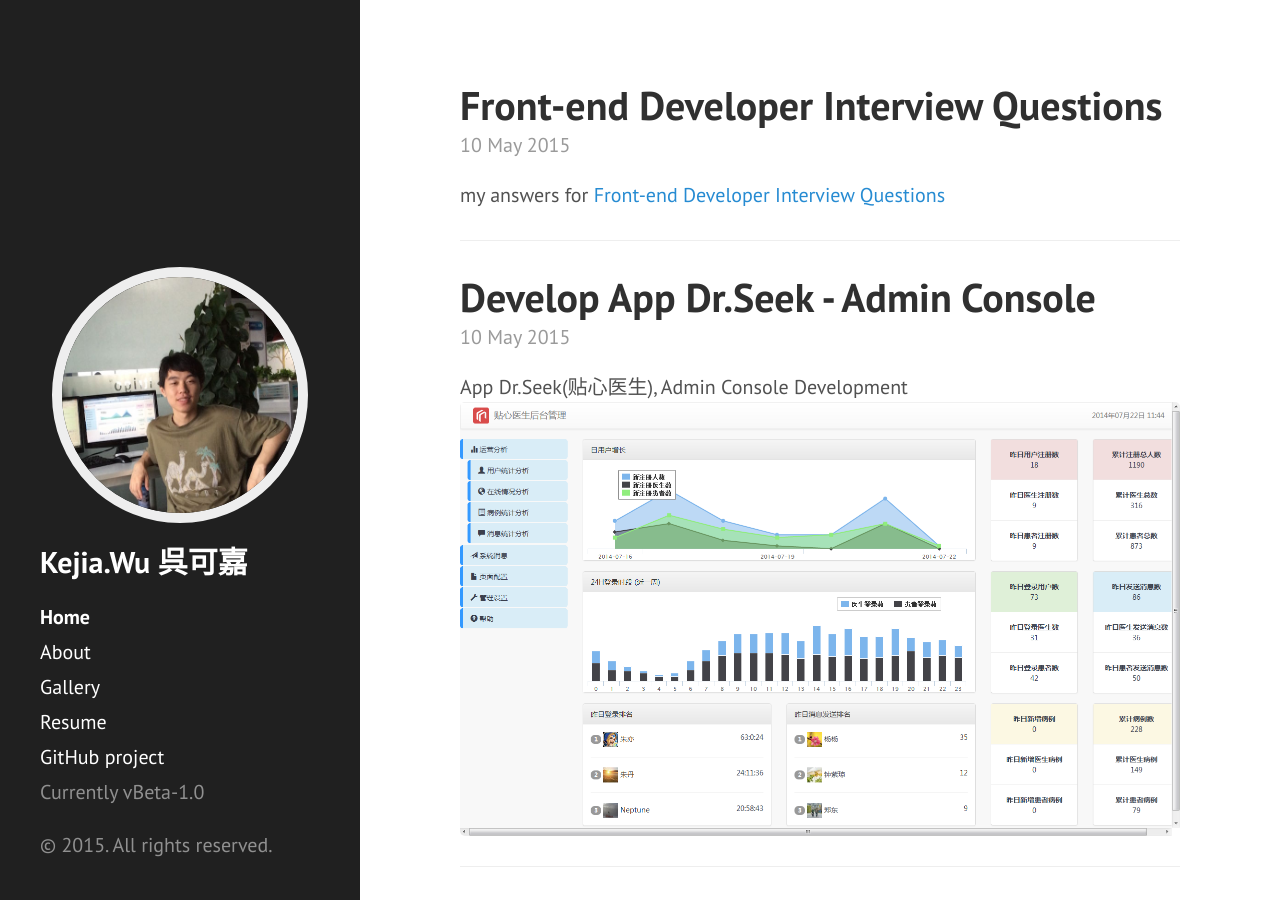
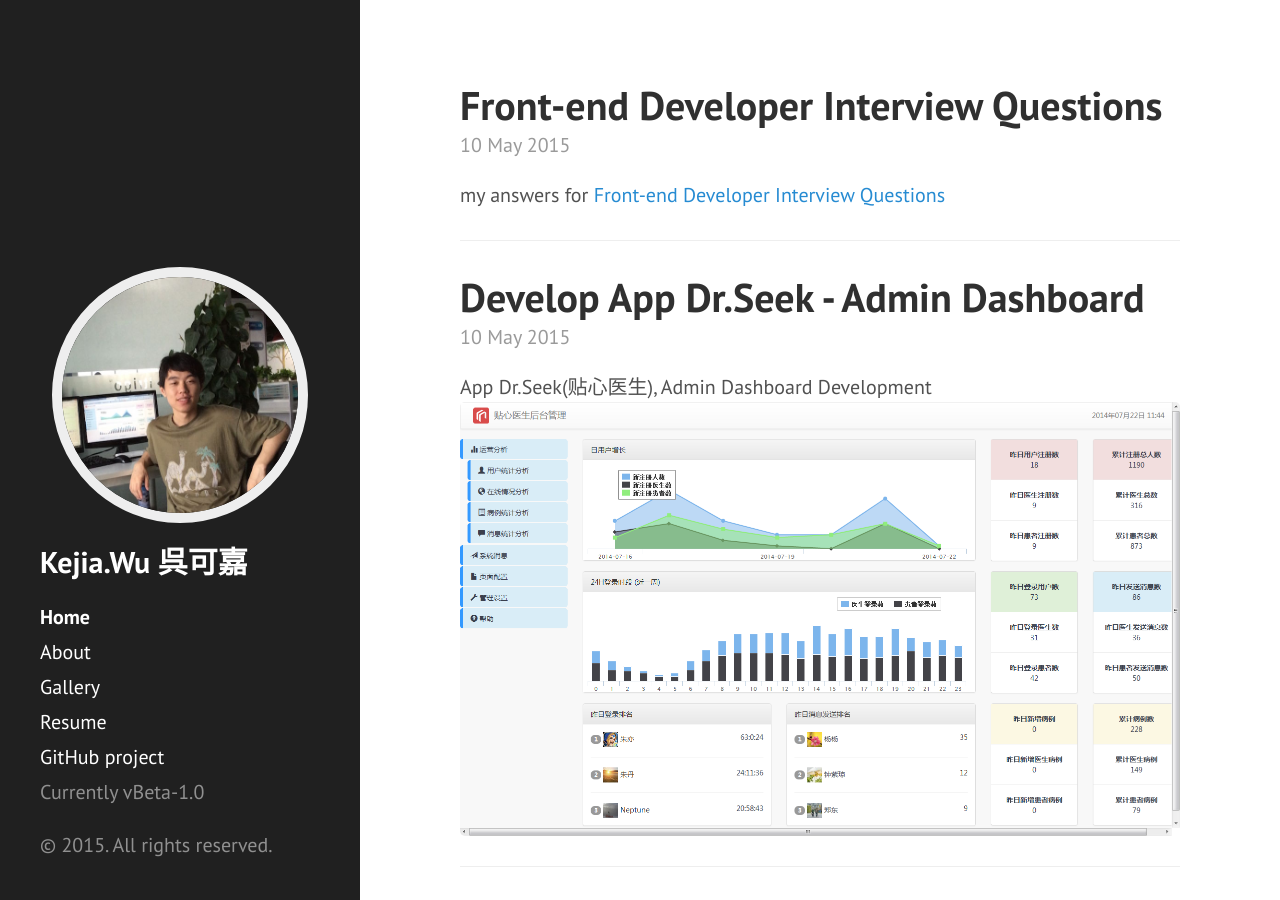
Before and after one commit to kaka-go/kaka-go.github.io, a Jekyll site: the page built from index.html, in a window 1280 px wide and 900 px high. Built offline with Jekyll 4.4.1, drawn with Linux system fonts in a browser that asks for light colours; Markdown is read by kramdown in place of the engine named in the settings; the list of posts is cut into pages by our own code; some of the changed text lies outside the part shown.

Commit message:
console -> dashboard

```diff
--- a/_posts/2015-05-08-todo.md
+++ b/_posts/2015-05-08-todo.md
@@ -4,7 +4,7 @@ title: TODO
 brief: Just start the blog from last week. Here are some blogs I am going to post.
 ---
 - ~~Resume Page~~
-- Summary of Dr.Seek(贴心医生)App, including Server Admin Console Development, HTTP APIs...
+- Summary of Dr.Seek(贴心医生)App, including Admin Dashboard Development, HTTP APIs...
 - API test page by AngularJS
 - usage of China SVG map
 - blood pressure charts and calendar by highchart.js
--- /dev/null
+++ b/_posts/2015-05-10-dr-seek-admin-dashboard.md
@@ -0,0 +1,40 @@
+---
+layout: post
+title: Develop App Dr.Seek - Admin Dashboard
+brief: App Dr.Seek(贴心医生), Admin Dashboard Development <img src="/public/img/drseek-dashboard.png"/>
+---
+
+Dr.Seek(贴心医生) is an app for bringing smooth comunication between doctor and patient, make the efficient treatment possible.<br>
+
+As the server side engineer of this app, I am going to share my experience of the development.
+
+### Admin Dashboard
+
+<a href="/public/img/drseek-dashboard.png" data-lightbox="admin-dashboard" data-title="Admin Dashboard - Main">
+	<img src="/public/img/drseek-dashboard.png" alt="admin-dashboard"/>
+</a>
+
+<a href="/public/img/drseek-user-prop.png" data-lightbox="admin-dashboard" data-title="Admin Dashboard - User Property">
+	<img src="/public/img/drseek-user-prop.png" alt="admin-user-prop"/>
+</a>
+
+### API test page
+
+<p data-height="500" data-theme-id="15092" data-slug-hash="aONawW" data-default-tab="result" data-user="edw" class='codepen'>See the Pen <a href='http://codepen.io/edw/pen/aONawW/'>aONawW</a> by Edward.Wu (<a href='http://codepen.io/edw'>@edw</a>) on <a href='http://codepen.io'>CodePen</a>.</p>
+<script async src="//assets.codepen.io/assets/embed/ei.js"></script>
+
+### Team Work
+
+- Server: 2
+- Android: 1~2
+- iOS: 1
+- UI: 1 + outsource
+- Project Manager: 1
+
+
+### About the App
+
+<img src="/public/img/drseek-icon.png" width="64px"/>
+
+[Home Page <i class="fa fa-link"></i>](http://www.tiexinyisheng.com)<br>
+[App Store <i class="fa fa-link"></i>](https://itunes.apple.com/us/app/tie-xin-yi-sheng/id934643717?mt=8)
--- a/resume.md
+++ b/resume.md
@@ -27,7 +27,7 @@ title: Resume
 ### <i class="fa fa-cog"></i> Experience
 
 - 2013 - 2014 &nbsp; Beijing ZhongKangShangDe Ltd., China <br>
-Develop HTTP API, Server Admin Console Website for App 贴心医生 [<i class="fa fa-link"></i>](https://itunes.apple.com/us/app/tie-xin-yi-sheng/id934643717?mt=8)  [`jQuery` `Spring` `Mybatis` `MySQL`]<br>
+Develop HTTP API, Admin Dashboard for App 贴心医生 [<i class="fa fa-link"></i>](https://itunes.apple.com/us/app/tie-xin-yi-sheng/id934643717?mt=8)  [`jQuery` `Spring` `Mybatis` `MySQL`]<br>
 Develop Hypertension Management Website for Fuwai Hosiptal Research.
 
 - 2012 &nbsp; Microsoft Research Asia (Intership）<br>
```
